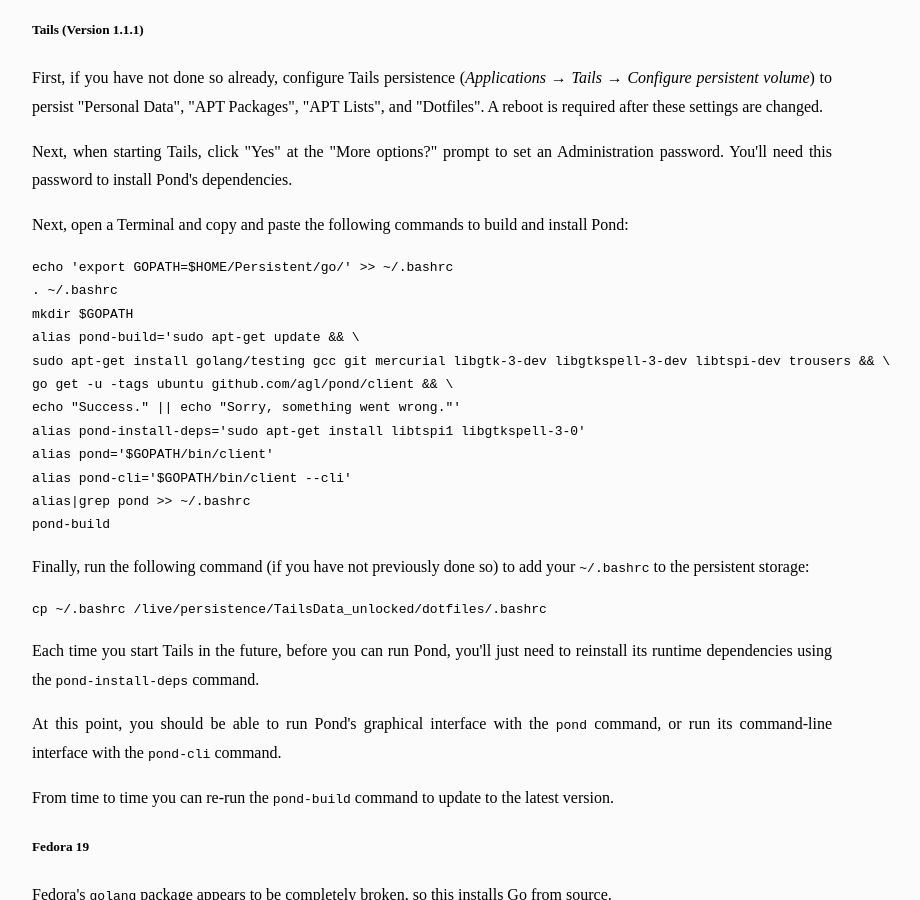
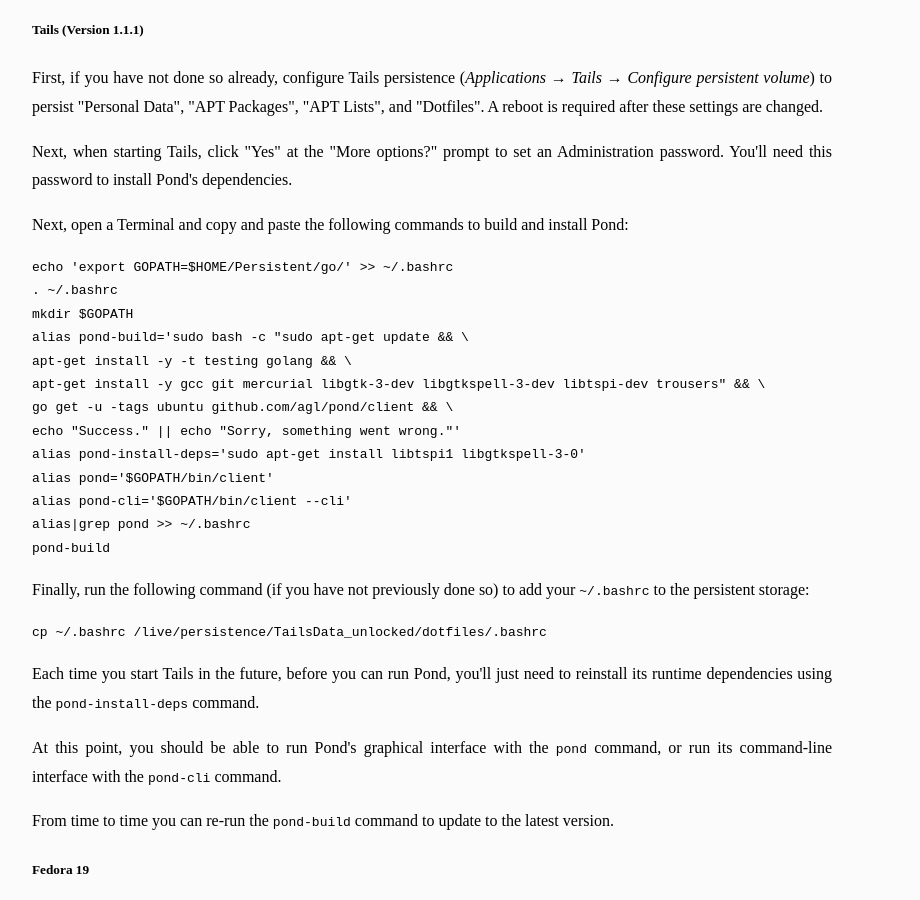
Before and after one commit to agl/pond, a Jekyll site: the page built from doc/index.html, in a window 1280 px wide and 900 px high, scrolled down 1816 px. Shown: the whole window, without its empty margins (208-1128 px from the left). Built offline with Jekyll 4.4.1, drawn with Linux system fonts in a browser that asks for light colours; some web fonts are replaced.

Commit message:
fix tails instructions
Apparently APT has a bug with the slash notation for installing packages from
specific suites.

```diff
--- a/doc/index.html
+++ b/doc/index.html
@@ -72,8 +72,9 @@ $GOPATH/bin/client</pre>
 <pre>echo 'export GOPATH=$HOME/Persistent/go/' &gt;&gt; ~/.bashrc
 . ~/.bashrc
 mkdir $GOPATH
-alias pond-build='sudo apt-get update &amp;&amp; \
-sudo apt-get install golang/testing gcc git mercurial libgtk-3-dev libgtkspell-3-dev libtspi-dev trousers &amp;&amp; \
+alias pond-build='sudo bash -c "sudo apt-get update &amp;&amp; \
+apt-get install -y -t testing golang &amp;&amp; \
+apt-get install -y gcc git mercurial libgtk-3-dev libgtkspell-3-dev libtspi-dev trousers" &amp;&amp; \
 go get -u -tags ubuntu github.com/agl/pond/client &amp;&amp; \
 echo "Success." || echo "Sorry, something went wrong."'
 alias pond-install-deps='sudo apt-get install libtspi1 libgtkspell-3-0'
```
